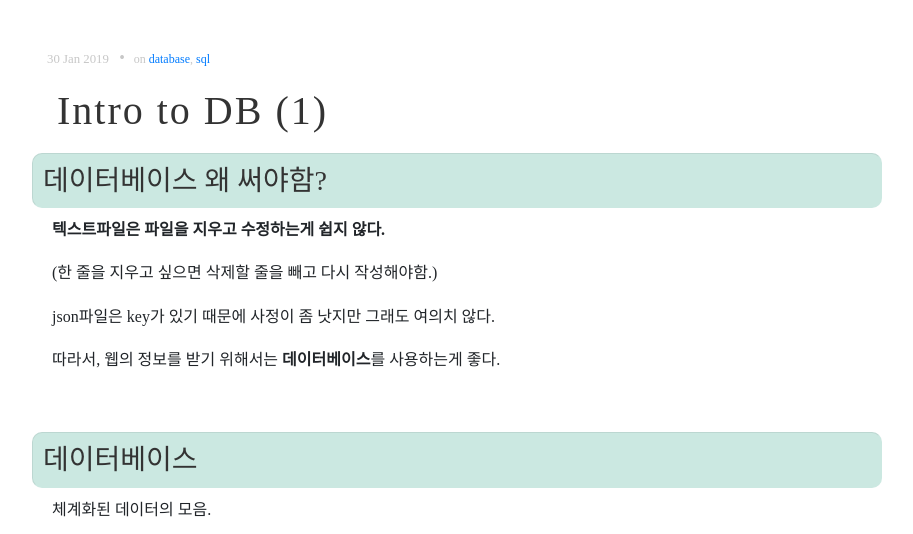
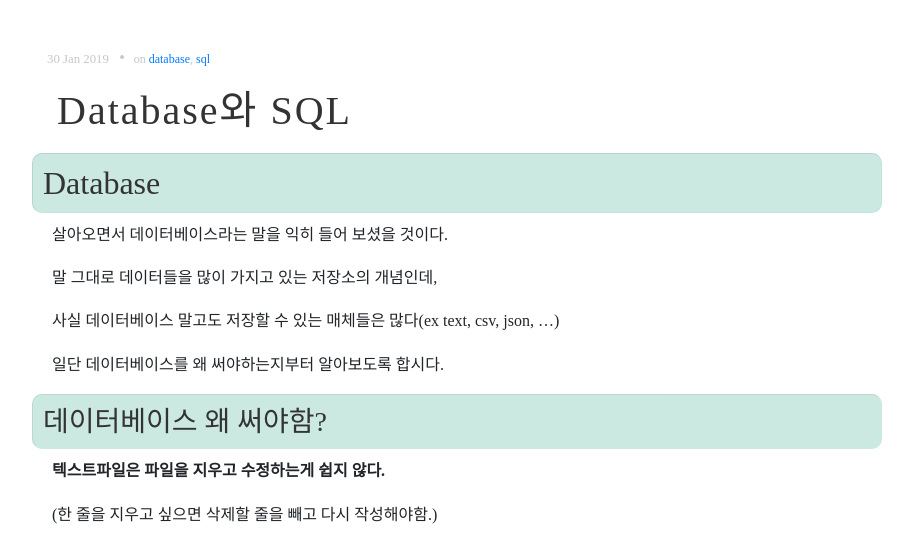
Before and after one commit to DongChanS/DongChanS.github.io, a Jekyll site: the page built from _posts/2019-01-30-23.md, in a window 1280 px wide and 900 px high, cut to the strip 366-900 px from the top of the window. Shown: the whole strip, without its empty margins (96-1009 px from the left). Built offline with Jekyll 4.4.1, drawn with Linux system fonts in a browser that asks for light colours; nearby versions of some CDN libraries; some web fonts are replaced; comment, search, counter and statistics services are not loaded.

Commit message:
Update 2019-01-30-23.md

```diff
--- a/_posts/2019-01-30-23.md
+++ b/_posts/2019-01-30-23.md
@@ -1,10 +1,20 @@
 ---
 layout : post
-title : Intro to DB (1)
+title : Database와 SQL
 author : Shin Dong Chan
 tags : ['database','sql']
 category : 'Database'
 ---
+
+## Database
+
+살아오면서 데이터베이스라는 말을 익히 들어 보셨을 것이다.
+
+말 그대로 데이터들을 많이 가지고 있는 저장소의 개념인데,
+
+사실 데이터베이스 말고도 저장할 수 있는 매체들은 많다(ex text, csv, json, ...)
+
+일단 데이터베이스를 왜 써야하는지부터 알아보도록 합시다.
 
 ### 데이터베이스 왜 써야함?
 
```
